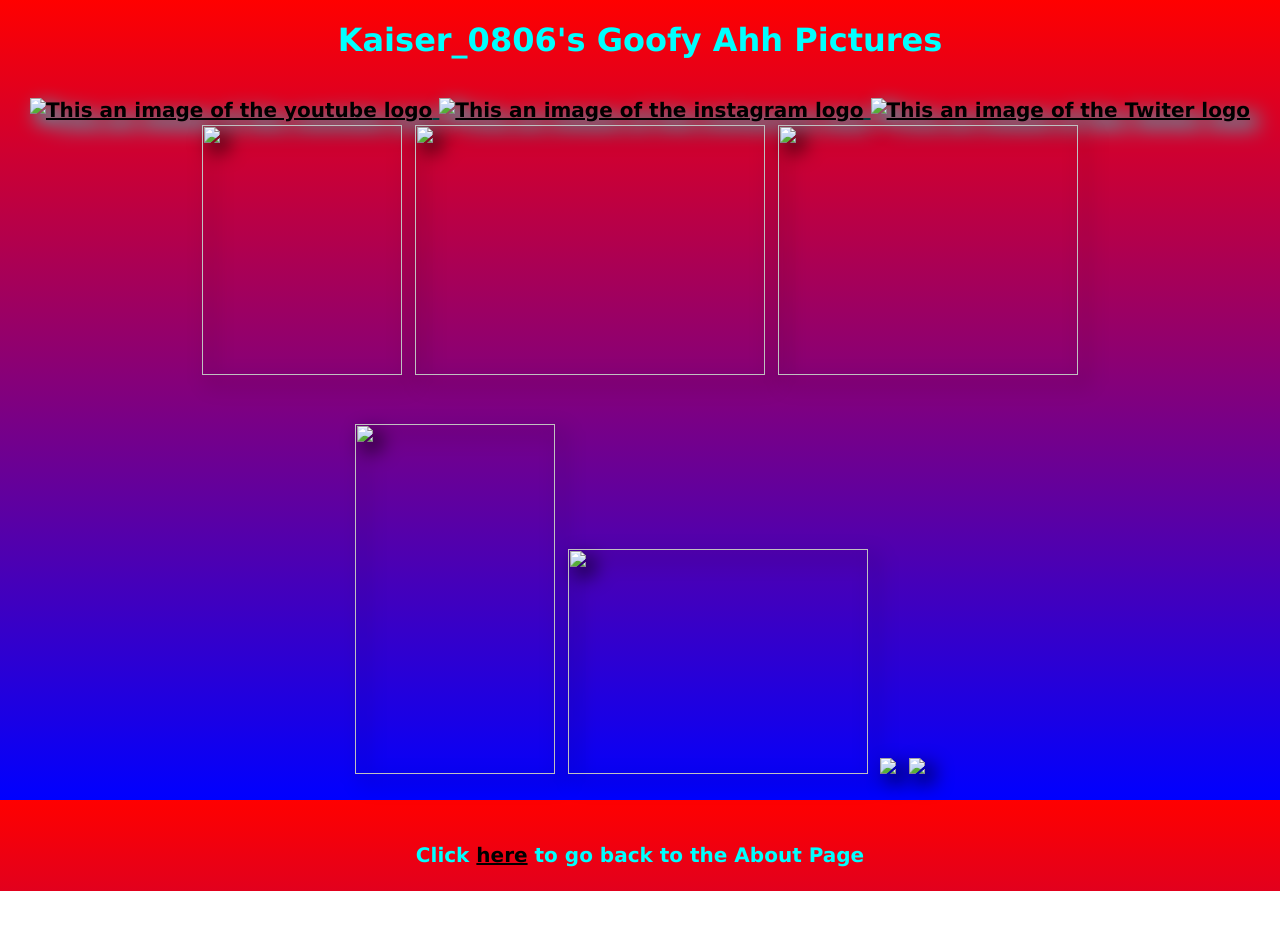
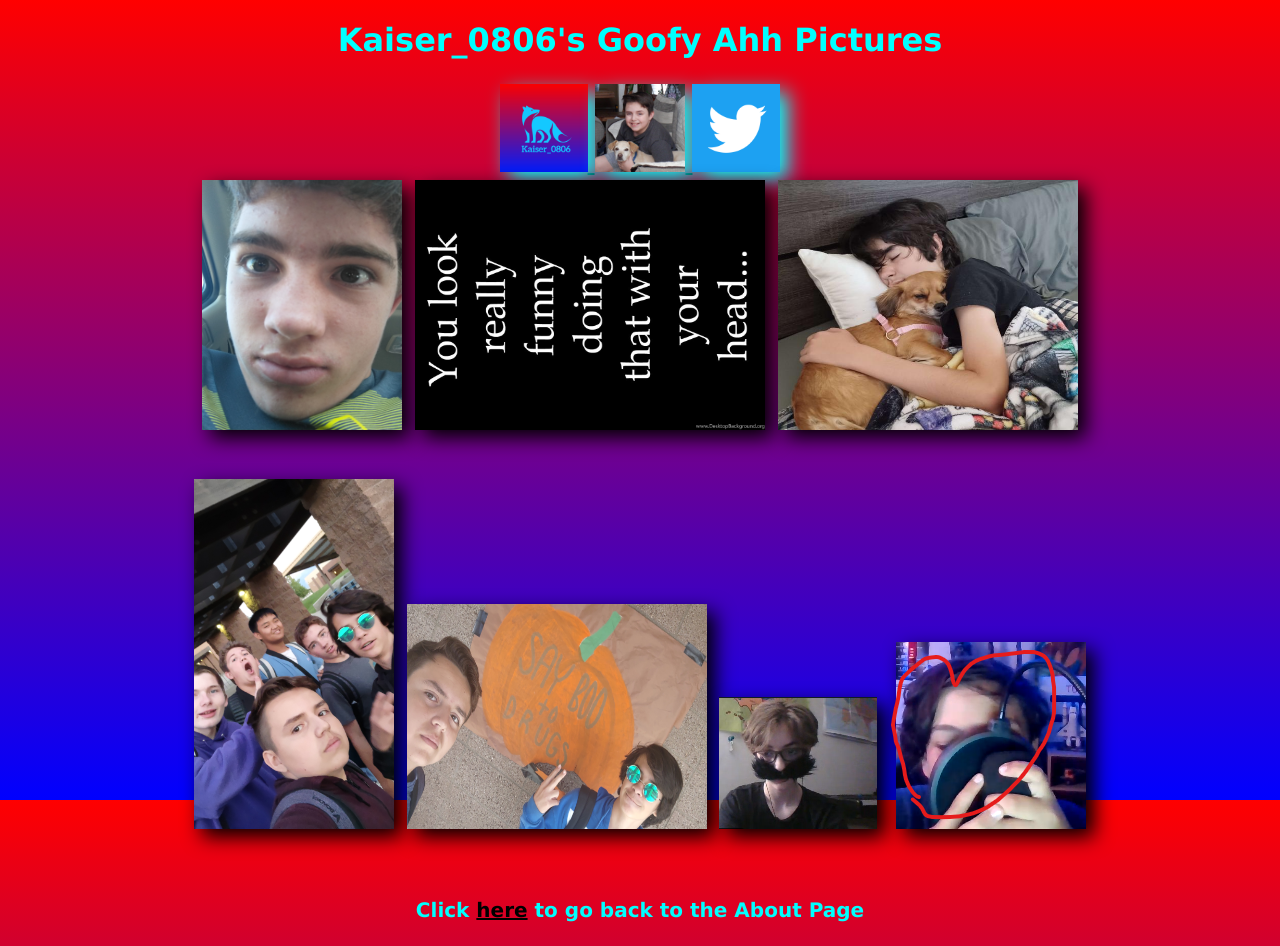
Before and after one commit to Kaiser0806/First-Website, a plain HTML site: page Pictures.html in a window 1280 px wide. Before the commit the page ends 891 px from the top, so only its background shows below. Drawn offline with Linux system fonts and the light colour scheme.

Commit message:
Update Pictures.html

```diff
--- a/Pictures.html
+++ b/Pictures.html
@@ -11,24 +11,24 @@
     <h1>Kaiser_0806's Goofy Ahh Pictures</h1>
     <h1 style="font-size:36px;">
         <a href="https://www.youtube.com/channel/UCL_YhXQtynAg6wLpWrjf5pw">
-            <img class="shadow-filter" src="/Website/Images/Kaiser Logo.png" height="88" alt="This an image of the youtube logo">
+            <img class="shadow-filter" src="./Images/Kaiser Logo.png" height="88" alt="This an image of the youtube logo">
         </a>
         <a href="https://www.instagram.com/kaiser_0806/">
-            <img class="shadow-filter" src="/Website/Images/Kaikai.JPG" height="88" alt="This an image of the instagram logo">
+            <img class="shadow-filter" src="./Images/Kaikai.JPG" height="88" alt="This an image of the instagram logo">
         </a>
         <a href="https://twitter.com/Kaiser_0806">
-            <img class="shadow-filter" src="/Website/Images/Twitter.png" height="88" alt="This an image of the Twiter logo">
+            <img class="shadow-filter" src="./Images/Twitter.png" height="88" alt="This an image of the Twiter logo">
         </a>
         <br>
-            <img class="Funny_images" src="/Website/Images/Ethan.jpg " height="250" width="200">
-            <img class="Funny_images" src="/Website/Images/Funny thing ur doing with ur head.jpg " height="250" width="350">
-            <img class="Funny_images" src="/Website/Images/Reed and Gemma.png" height="250" width="300">
+            <img class="Funny_images" src="./Images/Ethan.jpg " height="250" width="200">
+            <img class="Funny_images" src="./Images/Funny thing ur doing with ur head.jpg " height="250" width="350">
+            <img class="Funny_images" src="./Images/Reed and Gemma.png" height="250" width="300">
             <br>
             <br>
-            <img class="Funny_images" src="/Website/Images/The boys.jpg" height="350" width="200">
-            <img class="Funny_images" src="/Website/Images/Say boo to drugs.jpg" height="225" width="300">
-            <img class="Funny_images" src="/Website/Images/Screenshot 2022-06-10 091038.png">
-            <img class="Funny_images" src="/Website/Images/Screenshot 2022-07-04 212235.png">
+            <img class="Funny_images" src="./Images/The boys.jpg" height="350" width="200">
+            <img class="Funny_images" src="./Images/Say boo to drugs.jpg" height="225" width="300">
+            <img class="Funny_images" src="./Images/Screenshot 2022-06-10 091038.png">
+            <img class="Funny_images" src="./Images/Screenshot 2022-07-04 212235.png">
             <br>
             <br>
             <p>
```
